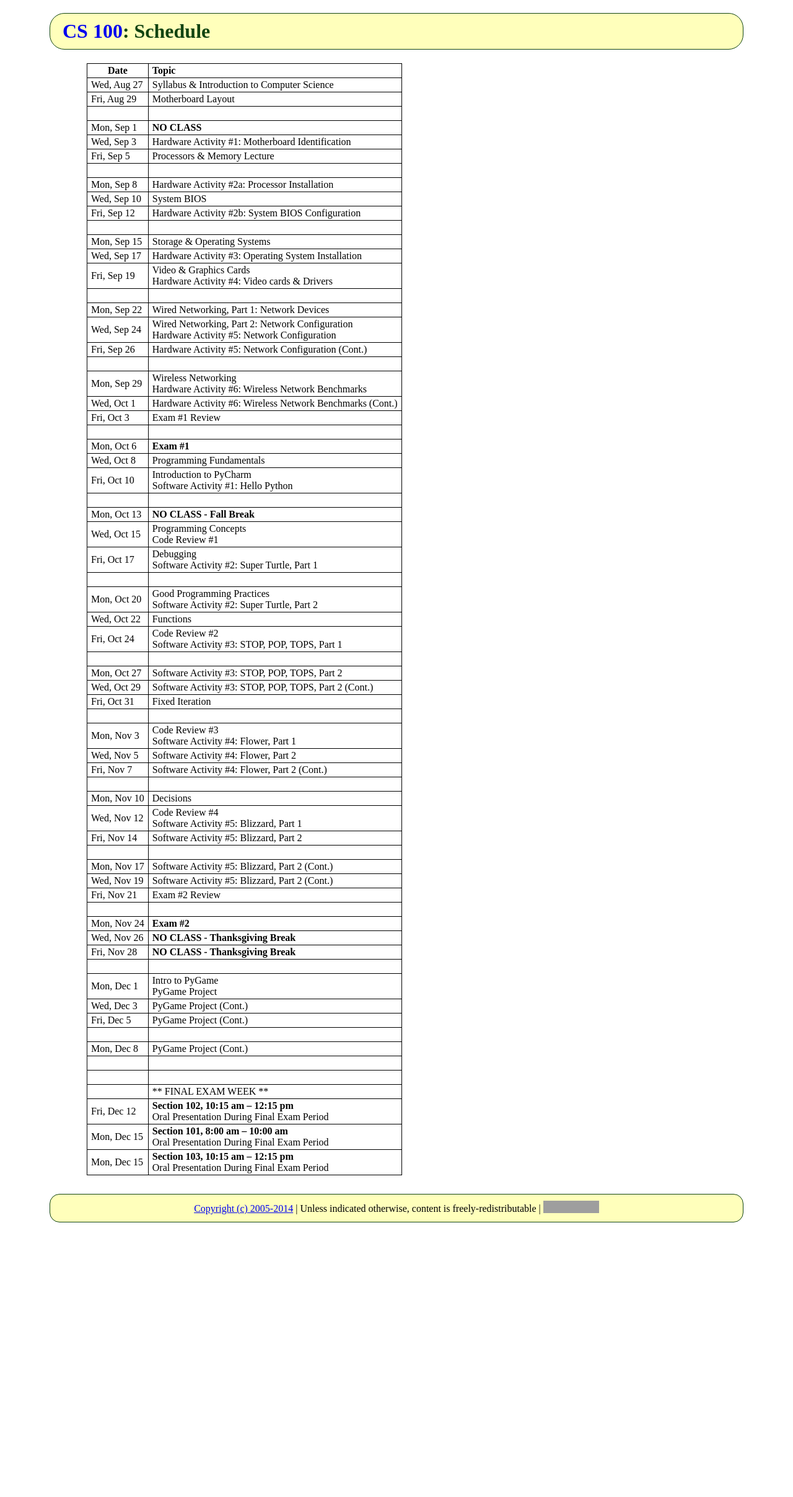
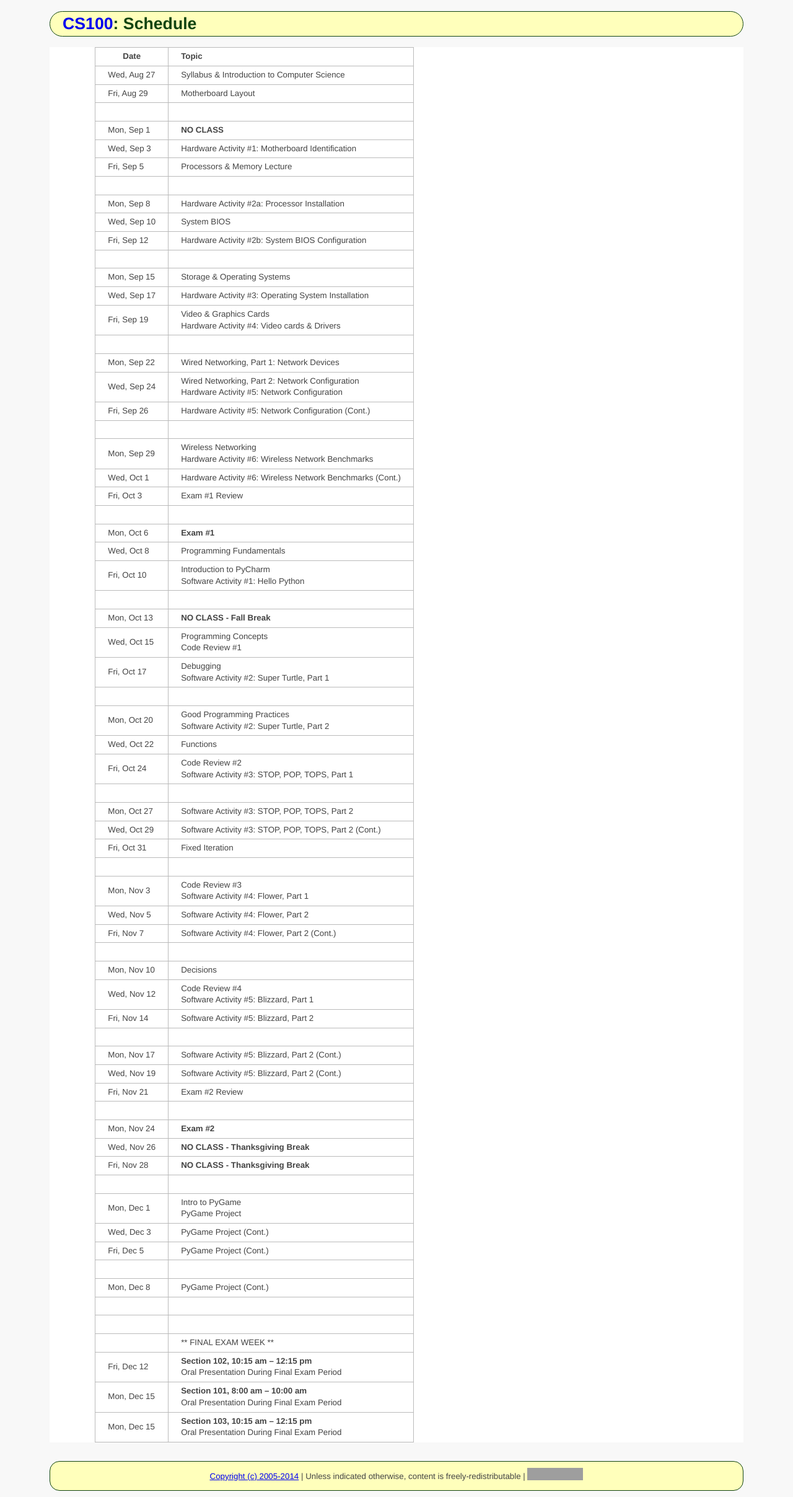
Before and after one commit to ycpcs/cs100-fall2014, a Jekyll site: the page built from schedule.md, in a window 1280 px wide. Shown: the whole page at 62% size. Built offline with Jekyll 4.4.1, drawn with Linux system fonts in a browser that asks for light colours; Markdown is read by kramdown in place of the engine named in the settings; before the commit the page ends 1982 px from its top, so only the background shows below that; grey boxes are pictures that could not be loaded.

Commit message:
Updated CSS (again)

```diff
--- a/_layouts/default.html
+++ b/_layouts/default.html
@@ -2,14 +2,14 @@
 <html>
 	<head>
 		<meta charset="utf-8" />
-		<title>{{page.course}} - {{ page.title }}</title>
+		<title>{{ page.course_number }} - {{ page.title }}</title>
 		<link rel="stylesheet" href="{{ site.url }}/css/cs101.css" />
 		<link rel="stylesheet" href="{{ site.url }}/css/syntax.css" />
 	</head>
 
 	<body>
 		<div class="pageheader">
-			<h1><a href="{{ site.url }}">CS 100</a>: {{ page.title }}</h1>
+			<h1><a href="{{ site.url }}">{{ page.course_number }}</a>: {{ page.title }}</h1>
 		</div>
 		<div class="content">
 		{{ content }}
--- a/css/cs101.css
+++ b/css/cs101.css
@@ -1,5 +1,14 @@
 body {
+	font:13.34px helvetica,arial,freesans,clean,sans-serif;
 	margin: 0px 80px;
+	background-color: #F8F8F8;
+	color: #444;
+	line-height:1.4em;
+}
+
+p {
+	margin:1em 0;
+	line-height:1.5em;
 }
 
 .pageheader h1 {
@@ -70,11 +79,14 @@ pre {
 table {
 	border: 1px solid black;
 	border-collapse: collapse;
+	font-size:inherit;
+	font:100%;
+	margin:1em;
 }
 
 tr, th, td {
-	border: 1px solid black;
-	padding: 2px 6px;
+	border:1px solid #bbb;
+	padding: 5px 20px;
 }
 
 /* Minor tweak to get the CC image link to align nicely with the footer text */
--- a/schedule.md
+++ b/schedule.md
@@ -1,5 +1,6 @@
 ---
 layout: default
+course_number: CS100
 title: Schedule
 ---
 
```
Also changed, not shown: index.md (+1 -1 lines), README.md.
